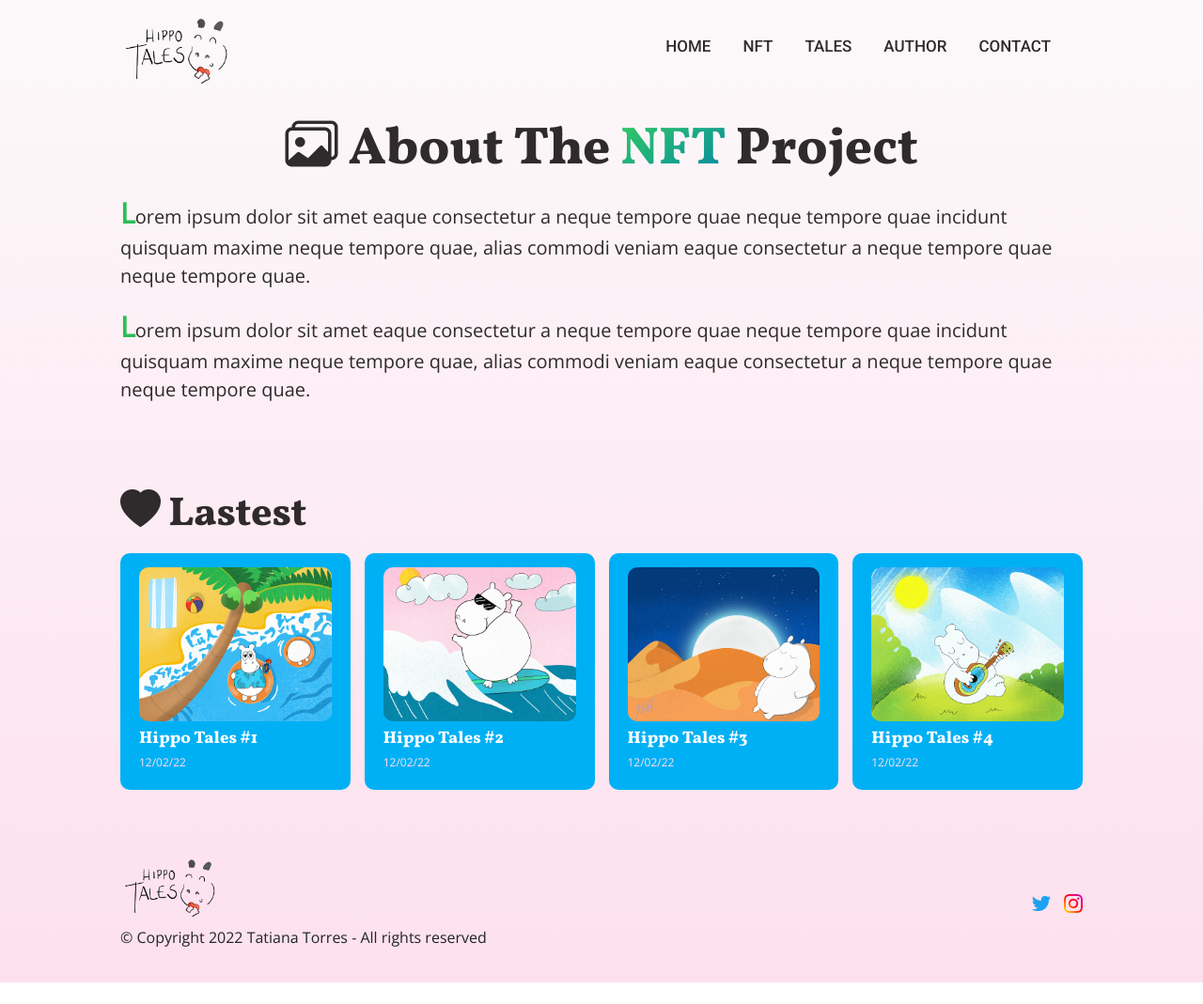
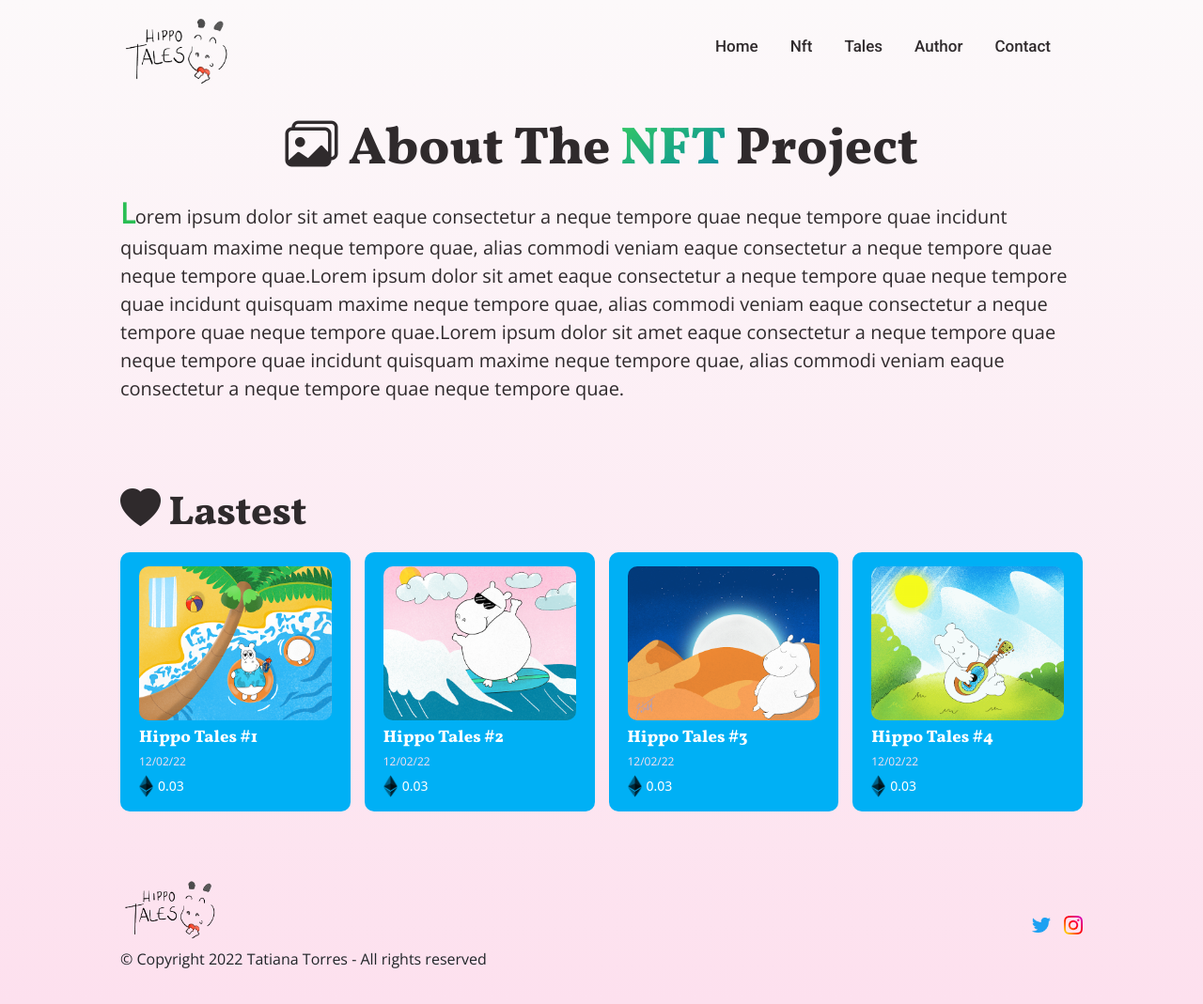
Before and after one commit to mlastarria/segundaentrega, a plain HTML site: page pages/nft.html in a window 1280 px wide. Shown: the whole page at 94% size. Before the commit the page ends 1046 px from the top, so only its background shows below. Drawn offline with nearby package versions, Linux system fonts and the light colour scheme.

Commit message:
pagina nft con cambios

```diff
--- a/pages/nft.html
+++ b/pages/nft.html
@@ -39,13 +39,15 @@
     <div class="menu">
 
       <ul>
-        <li><a href="../index.html">HOME</a></li>
-        <li><a href="../pages/nft.html">NFT</a>
-        <li><a href="../pages/tales.html">TALES</a></li>
-        <li><a href="../pages/author.html">AUTHOR</a></li>
-        <li><a href="../pages/contact.html">CONTACT</a></li>
+        <li><a href="../index.html">Home</a></li>
+        <li><a href="../pages/nft.html">Nft</a>
+        <li><a href="../pages/tales.html">Tales</a></li>
+        <li><a href="../pages/author.html">Author</a></li>
+        <li><a href="../pages/contact.html">Contact</a></li>
       </ul>
+
     </div>
+    <!-- Finaliza el Menu -->
 
 
   </header>
@@ -63,11 +65,9 @@
       <h1><i class="bi bi-images"></i> About The <span class="hero__content--nft">NFT</span> Project</h1>
 
 
-      <p>Lorem ipsum dolor sit amet eaque consectetur a neque tempore quae neque tempore quae incidunt quisquam maxime neque tempore quae, alias commodi veniam eaque consectetur a neque tempore quae neque tempore quae.
+      <p>Lorem ipsum dolor sit amet eaque consectetur a neque tempore quae neque tempore quae incidunt quisquam maxime neque tempore quae, alias commodi veniam eaque consectetur a neque tempore quae neque tempore quae.Lorem ipsum dolor sit amet eaque consectetur a neque tempore quae neque tempore quae incidunt quisquam maxime neque tempore quae, alias commodi veniam eaque consectetur a neque tempore quae neque tempore quae.Lorem ipsum dolor sit amet eaque consectetur a neque tempore quae neque tempore quae incidunt quisquam maxime neque tempore quae, alias commodi veniam eaque consectetur a neque tempore quae neque tempore quae.
       </p>
 
-      <p>Lorem ipsum dolor sit amet eaque consectetur a neque tempore quae neque tempore quae incidunt quisquam maxime neque tempore quae, alias commodi veniam eaque consectetur a neque tempore quae neque tempore quae.
-      </p>
 
 
 
@@ -88,12 +88,17 @@
 
     <h2><i class="bi bi-heart-fill"></i> Lastest</h2>
 
+
     <div class="card-container">
 
       <div class="item-card">
         <img src="../img/cards/hippotales-1.png"/>
         <h3>Hippo Tales #1</h3>
         <p>12/02/22</p>
+        <div class="eth-price">
+          <img src="../img/eth-logo.png"/>
+          <span class="price-card">0.03</span>
+        </div>
       </div>
 
 
@@ -101,6 +106,10 @@
         <img src="../img/cards/hippotales-2.png"/>
         <h3>Hippo Tales #2</h3>
         <p>12/02/22</p>
+        <div class="eth-price">
+          <img src="../img/eth-logo.png"/>
+          <span class="price-card">0.03</span>
+        </div>
       </div>
 
 
@@ -109,6 +118,10 @@
         <img src="../img/cards/hippotales-3.png"/>
         <h3>Hippo Tales #3</h3>
         <p>12/02/22</p>
+        <div class="eth-price">
+          <img src="../img/eth-logo.png"/>
+          <span class="price-card">0.03</span>
+        </div>
       </div>
 
 
@@ -116,6 +129,10 @@
         <img src="../img/cards/hippotales-4.gif"/>
         <h3>Hippo Tales #4</h3>
         <p>12/02/22</p>
+        <div class="eth-price">
+          <img src="../img/eth-logo.png"/>
+          <span class="price-card">0.03</span>
+        </div>
       </div>
 
 
```
